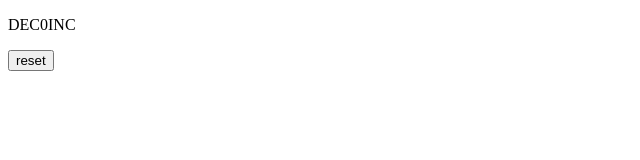
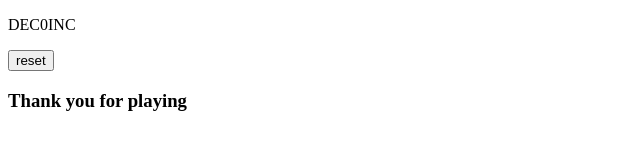
Before and after one commit to Avinash0426/LocalRepo, a plain HTML site: page index.html in a window 1280 px wide. Shown: the whole page, without its empty margins (0-640 px from the left). Drawn offline with Linux system fonts and the light colour scheme.

Commit message:
Footer added

```diff
--- a/index.html
+++ b/index.html
@@ -9,6 +9,7 @@
 
     <p id="counter"> <span id="decCounter">DEC</span><span id="valueCounter">0</span><span id="incCounter">INC</span></p>
     <button>reset</button>
+    <h3>Thank you for playing</h3>
     <script src="script.js"></script>
 </body>
 </html>
```
